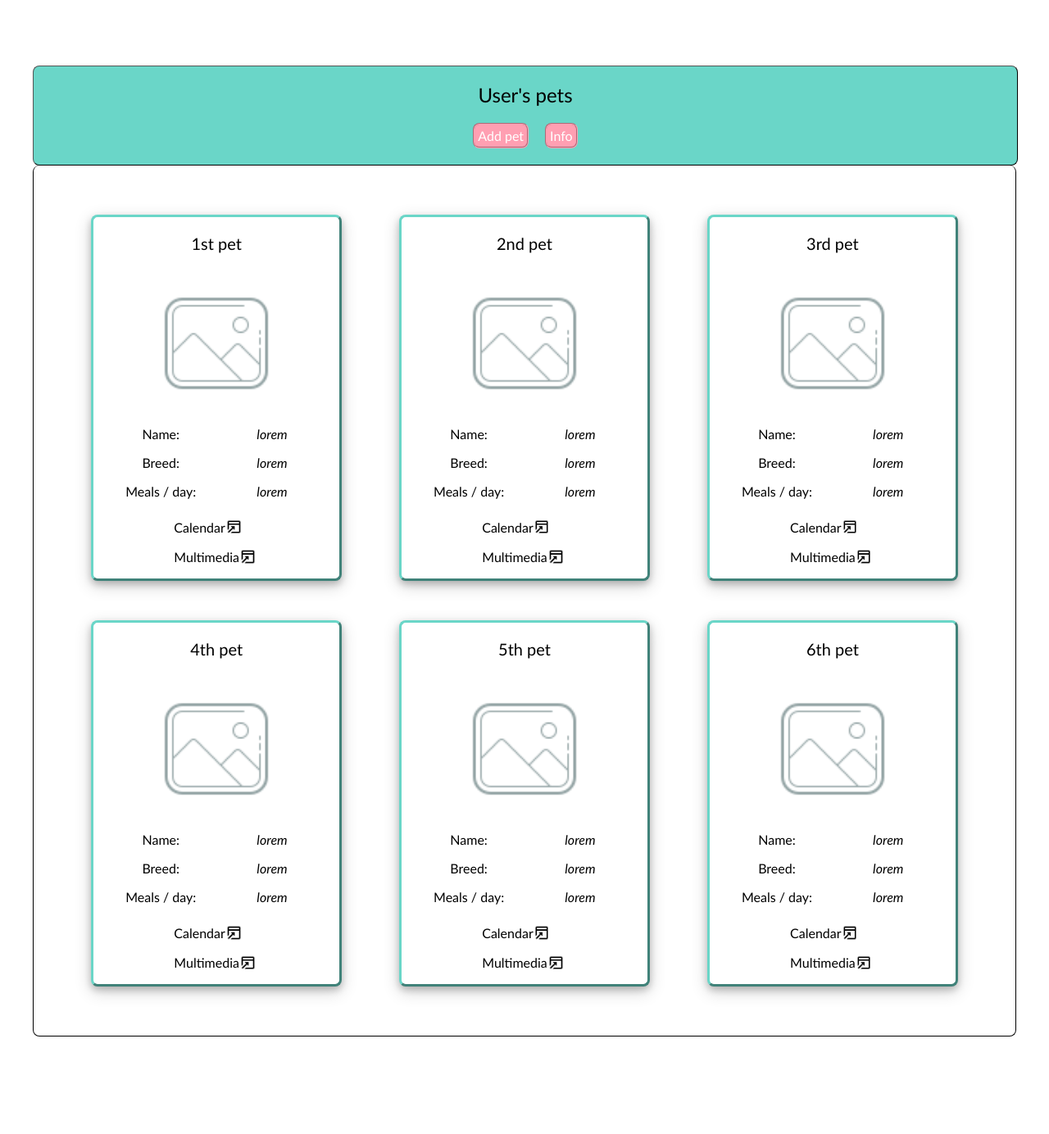
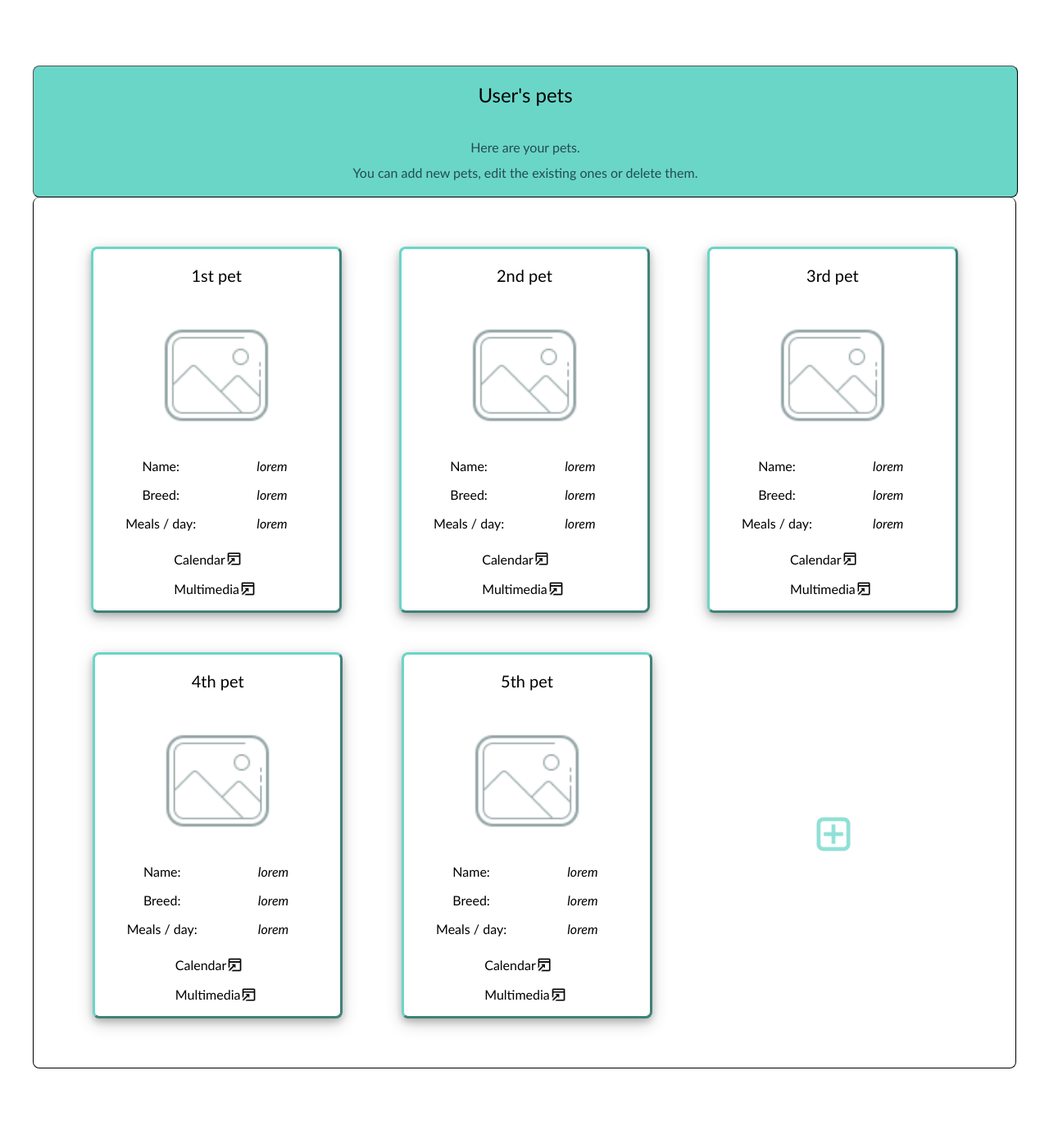
Before and after one commit to radu781/Pet-Smart-Manager, a PHP site: page /mypets.html in a window 1280 px wide. Shown: the part 142-1526 px from the top of the page at 82% size. Before the commit the page ends 1407 px from the top, so only its background shows below. Run offline with PHP 8.4, Linux system fonts and the light colour scheme.

Commit message:
Final updates frontend

```diff
--- a/mypets.html
+++ b/mypets.html
@@ -51,16 +51,8 @@
     <div class="main-content">
         <div class="panel">
             <h3 class="subtitle">User's pets</h3>
-            <div class="commands">
-                <a class="link new_pet" href="new_pet.html">
-                    <p class="command">Add pet</p>
-                </a>
-                <p class="command info" id="info">Info</p>
-                <div class="informations">
-                    <p class="info">Here are your pets.</p>
-                    <p class="info">You can add new pets, edit the existing ones and delete them.</p>
-                </div>
-            </div>
+            <p class="details">Here are your pets.</p>
+            <p class="details">You can add new pets, edit the existing ones or delete them.</p>
         </div>
         <div class="pets">
             <div class="pet">
@@ -153,23 +145,10 @@
                             class="new_page" src="resources/newpage.png"></p>
                 </section>
             </div>
-            <div class="pet">
-                <h3 class="pet_name">6th pet</h3>
-                <div class="photo_container">
-                    <img class="pet_photo" src="resources/nopicture.png">
-                </div>
-                <p class="pet_field">Name:</p>
-                <p class="pet_field_output"><i>lorem</i></p>
-                <p class="pet_field">Breed:</p>
-                <p class="pet_field_output"><i>lorem</i></p>
-                <p class="pet_field">Meals / day:</p>
-                <p class="pet_field_output"><i>lorem</i></p>
-                <section class="pet_links">
-                    <p class="pet_field with_link"><a href="calendar.html" class="link for_pet">Calendar</a><img
-                            class="new_page" src="resources/newpage.png"></p>
-                    <p class="pet_field with_link"><a href="multimedia.html" class="link for_pet">Multimedia</a><img
-                            class="new_page" src="resources/newpage.png"></p>
-                </section>
+            <div class="new_pet">
+                <a class="new_pet" href="new_pet.html">
+                    <img class="plus" src="resources/add_icon.png">
+                </a>
             </div>
         </div>
     </div>
--- a/scripts/sofron-info_display.js
+++ b/scripts/sofron-info_display.js
@@ -2,7 +2,6 @@ const infoButton = document.getElementById("info");
 var infoPanel = document.querySelectorAll(".informations");
 
 infoButton.addEventListener('click', () => {
-    for(let index = 0; index < infoPanel.length; index++)
-        infoPanel[index].classList.toggle('display');
-    infoButton.classList.toggle('accessed');
+   for(var index = 0; index < infoPanel.length; index++)
+    infoPanel[index].classList.toggle('display');
 })
--- a/styles/sofron.css
+++ b/styles/sofron.css
@@ -37,7 +37,6 @@ h2.default-title{
 
 /* content - my profile, my pets & my groups*/
 div.panel{
-    position: relative;
     padding-top: 2.5vh;
     padding-bottom: 2.5vh;
     width: 100%;
@@ -45,70 +44,36 @@ div.panel{
     border-radius: 0.5rem;
     background-color: var(--lightgreen);
     display:flex;
-    flex-direction: column;
+    flex-direction: row;
     flex-wrap: wrap;
     justify-content: center;
     align-items: center;
-    row-gap: 2.5vh;
+    row-gap: 0.75rem;
 }
 h3.subtitle{
+    flex-basis: 100%;
     margin: 0vh;
-    padding-left: 2.5vh;
-    padding-right: 2.5vh;
+    padding: 0rem 2.5rem 1.75rem 2.5rem;
     font-size: 150%;
     text-align: center;
 }
-div.commands{
-    padding-left: 2.5vh;
-    padding-right: 2.5vh;
-    display: flex;
-    flex-direction: row;
-    flex-wrap: nowrap;
-    justify-content: center;
-    align-items: center;
-    column-gap: 2.5vh;
+p.details{
+    margin: 0vh;
+    opacity: 0.75;
+    flex-basis: 100%;
+    text-align: center;
+    color: var(--darkblue);
 }
-p.command{
-    padding: 0.25rem;
-    border: 0.15rem groove var(--pink);
-    border-radius: 0.5rem;
-    background-color: var(--pink);
-    color: white;
-    text-align: center;
-    cursor: pointer;
+
+img.plus{
+    width: 100%;
+    height: 100%;
+    transition: all 700ms ease-out;
 }
-p.command:hover{
-    background-color: var(--pinkhover);
-    transition: 350ms ease-out;
+img.plus:hover{
+    transform: scale(1.25);
 }
-p.command.info.accessed{
-    background-color: var(--pinkhover);
-}
-p.command.info.accessed:hover{
-    background-color: var(--pink);
-    transition: 350ms ease-out;
-}
-div.informations{
-    position: absolute;
-    top: 10px;
-    right: 2.5vh;
-    bottom: 10px;
-    opacity: 0;
-    padding: 2.5vh;
-    border: 0.1rem outset black;
-    border-radius: 0.5rem;
-    background-color: var(--pink);
-    color: white;
-    transition: all 350ms ease-out;
 
-    display: flex;
-    flex-direction: column;
-    flex-wrap: nowrap;
-    row-gap: 2.5vh;
-}
-div.informations.display{
-    opacity: 1;
-}
 
 
 /* content - my profile */
@@ -163,9 +128,11 @@ div.pet{
     flex-wrap: wrap;
     justify-content: center;
     align-items: center;
+    transition: all 700ms ease-out;
 }
 div.pet:hover{
     outline: 0.2rem outset var(--lightgreen);
+    transform: scale(1.05);
 }
 h3.pet_name{
     margin: 2.5vh;
@@ -233,6 +200,15 @@ img.new_page{
     width: 20%;
     height: 20%;
 }
+div.new_pet{
+    opacity: 0.75;
+    flex-basis: 25%;
+
+    display: flex;
+    flex-wrap:nowrap;
+    justify-content: center;
+    align-items: center;
+}
 
 
 /* content - my groups */
@@ -259,16 +235,26 @@ div.group{
     background-color: white;
     box-shadow: 0 4px 8px 0 rgba(0, 0, 0, 0.2), 0 6px 20px 0 rgba(0, 0, 0, 0.19);
     text-align: center;
+    transition: all 700ms ease-out;
 }
 div.group:hover{
+    outline: 0.2rem outset var(--lightgreen);
     transform: scale(1.05);
-    transition: all 700ms;
 }
 h3.group_name{
     margin: 5vh;
     margin-left: 2.5vh;
     margin-right: 2.5vh;
     font-size: 1.25rem;
+}
+div.new_group{
+    opacity: 0.75;
+    flex-basis: 45%;
+
+    display: flex;
+    flex-wrap:nowrap;
+    justify-content: center;
+    align-items: center;
 }
 
 
@@ -281,7 +267,13 @@ h3.group_name{
     div.pet{
         flex-basis: 37.5%;
     }
+    div.new_pet{
+        flex-basis: 37.5%;
+    }
     div.group{
+        flex-basis: 37.5%;
+    }
+    div.new_group{
         flex-basis: 37.5%;
     }
 }
@@ -293,12 +285,13 @@ h3.group_name{
     div.pet{
         flex-basis: 80%;
     }
+    div.new_pet{
+        flex-basis: 80%;
+    }
     div.group{
         flex-basis: 80%;
     }
+    div.new_group{
+        flex-basis: 80%;
+    }
 }
-/* @media (max-width: 325px) {
-    div.main-content{
-
-    }
-} */
```
Also changed, not shown: mygroups.html (+7 -12 lines), resources/add_icon.png (added), resources/info.png (deleted).
